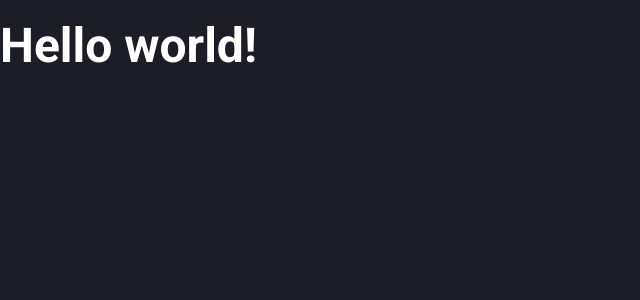
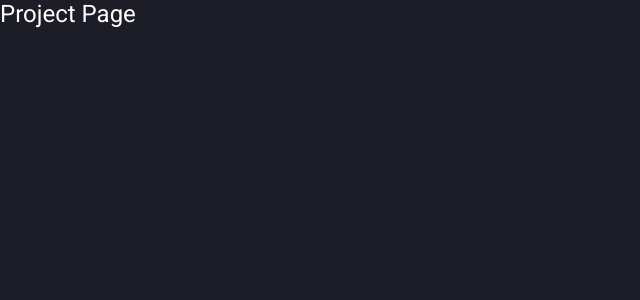
Before and after one commit to fowlerro/portfolio, a React (Vite) app: page /1 in a window 1280 px wide. Shown: the top 300 px of the page, without its empty margins (0-640 px from the left). Built offline with nearby package versions, Linux system fonts and the light colour scheme.

Commit message:
feat: setup routes

```diff
--- a/src/App.tsx
+++ b/src/App.tsx
@@ -1,9 +1,7 @@
+import Routes from '@pages/Routes';
+
 function App() {
-	return (
-		<div>
-			<h1>Hello world!</h1>
-		</div>
-	);
+	return <Routes />;
 }
 
 export default App;
--- /dev/null
+++ b/src/pages/Home.tsx
@@ -0,0 +1,3 @@
+export default function Home(): JSX.Element {
+	return <>Home</>;
+}
--- /dev/null
+++ b/src/pages/Project.tsx
@@ -0,0 +1,3 @@
+export default function Project(): JSX.Element {
+	return <>Project Page</>;
+}
--- /dev/null
+++ b/src/pages/Routes.tsx
@@ -0,0 +1,17 @@
+import { BrowserRouter, Routes as ReactRoutes, Route } from 'react-router-dom';
+
+import Home from './Home';
+import Project from './Project';
+
+export default function Routes(): JSX.Element {
+	return (
+		<BrowserRouter>
+			<ReactRoutes>
+				<Route path="/">
+					<Route index element={<Home />} />
+					<Route path=":project" element={<Project />} />
+				</Route>
+			</ReactRoutes>
+		</BrowserRouter>
+	);
+}
--- a/tsconfig.json
+++ b/tsconfig.json
@@ -17,8 +17,9 @@
 		"jsx": "react-jsx",
 		"baseUrl": ".",
 		"paths": {
+			"@assets/*": ["./src/assets/*"],
 			"@components/*": ["./src/components/*"],
-			"@assets/*": ["./src/assets/*"],
+			"@pages/*": ["./src/pages/*"],
 			"@hooks/*": ["./src/hooks/*"],
 			"@styles/*": ["./src/styles/*"]
 		}
```
